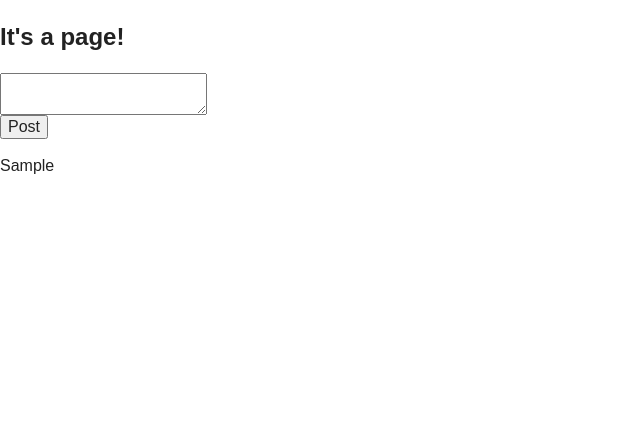
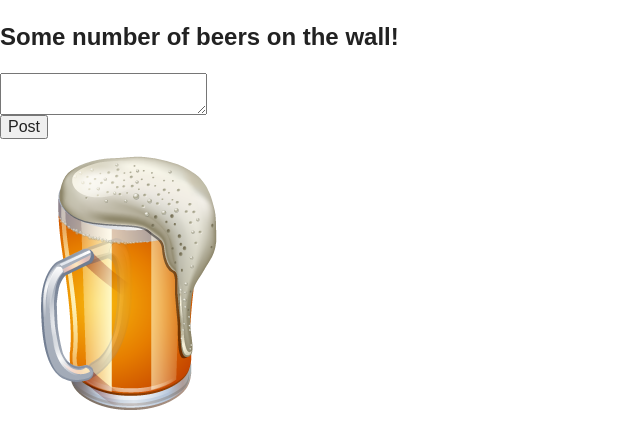
Before and after one commit to eland/onthewall, a plain HTML site: page index.html in a window 1280 px wide. Both pictures are taken after typing "Sample" into the empty fields and a click on the input "Post". Shown: the whole page, without its empty margins (0-640 px from the left). Drawn offline with Linux system fonts and the light colour scheme; no server answers.

Commit message:
switching to subview architecture

```diff
--- a/app/main.js
+++ b/app/main.js
@@ -4,7 +4,7 @@ var BeerRouter = Backbone.Router.extend({
   },
 
   index: function() {
-    var bv = new BeerView();
+    var bv = new BeerWallView();
     $('#main').append(bv.$el);
     bv.render();
   }
@@ -17,7 +17,7 @@ var Beer = Backbone.Model.extend({
 var Beers = Backbone.Collection.extend({
   model: Beer
 });
-var AddBeerView = Backbone.View.extend({
+var AddBeerWallView = Backbone.View.extend({
 
   //$el: $(this.el),
   events: {
@@ -40,14 +40,31 @@ var AddBeerView = Backbone.View.extend({
 
 });
 
+
 var BeerView = Backbone.View.extend({
+  events: {
+    "click" : "dissaBEER"
+  },
+
+  render: function() {
+    $(this.el).html('<div style="float:left"><img src="/assets/images/beer.png" /></div>');
+    return this;
+  },
+  dissaBEER: function() {
+    this.remove();
+
+  }
+});
+
+var BeerWallView = Backbone.View.extend({
 
   initialize: function() {
     this.collection.on('add', this.appendBeer, this);
   },
 
-  appendBeer: function(beer) {
-    $('#wall').append('<p id=' + beer.cid + '>' + beer.escape('text') + '</p>');
+  appendBeer: function() {
+    var beerBeer = new BeerView();
+    $(this.el).append(beerBeer.render().el);
   }
 
 });
@@ -57,7 +74,6 @@ var BeerView = Backbone.View.extend({
 $(document).ready(function() {
   //start it up here!
   var beers = new Beers();
-  new AddBeerView({ el: $('#new'), collection: beers });
-  new BeerView({ el: $('#wall'), collection: beers });
-
+  new AddBeerWallView({ el: $('#new'), collection: beers });
+  new BeerWallView({ el: $('#wall'), collection: beers });
 });
--- a/index.html
+++ b/index.html
@@ -5,14 +5,14 @@
   <meta http-equiv="X-UA-Compatible" content="IE=edge,chrome=1">
   <meta name="viewport" content="width=device-width,initial-scale=1">
 
-  <title>Backbone Boilerplate</title>
+  <title>BOT Wall</title>
 
   <!-- Application styles. -->
   <link rel="stylesheet" href="/assets/css/index.css">
 </head>
 
 <body>
-  <h2> It's a page! </h2>
+  <h2> Some number of beers on the wall! </h2>
   <!-- Main container. -->
   <div role="main" id="new">
     <form action="">
```
Also changed, not shown: assets/images/beer.png (added).
